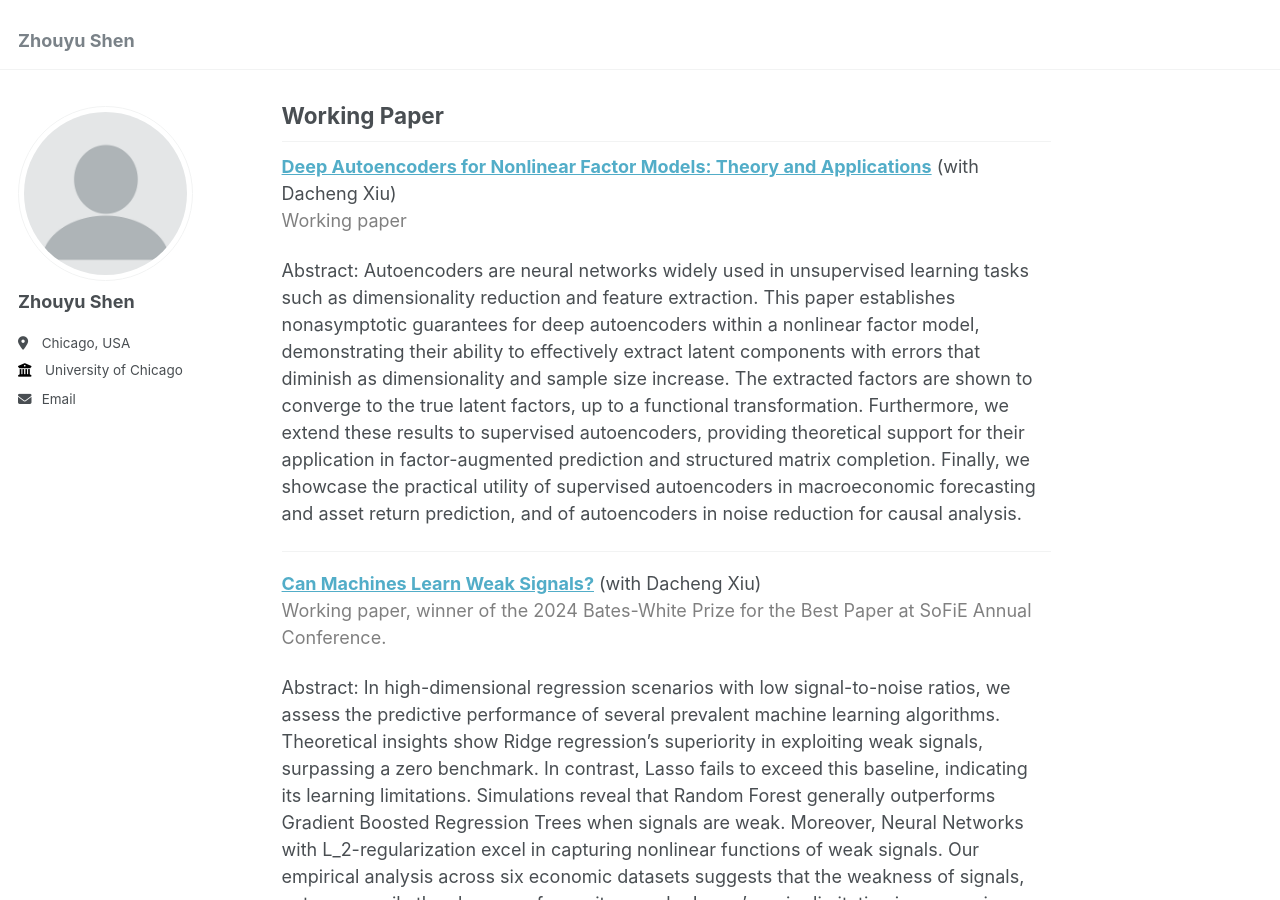
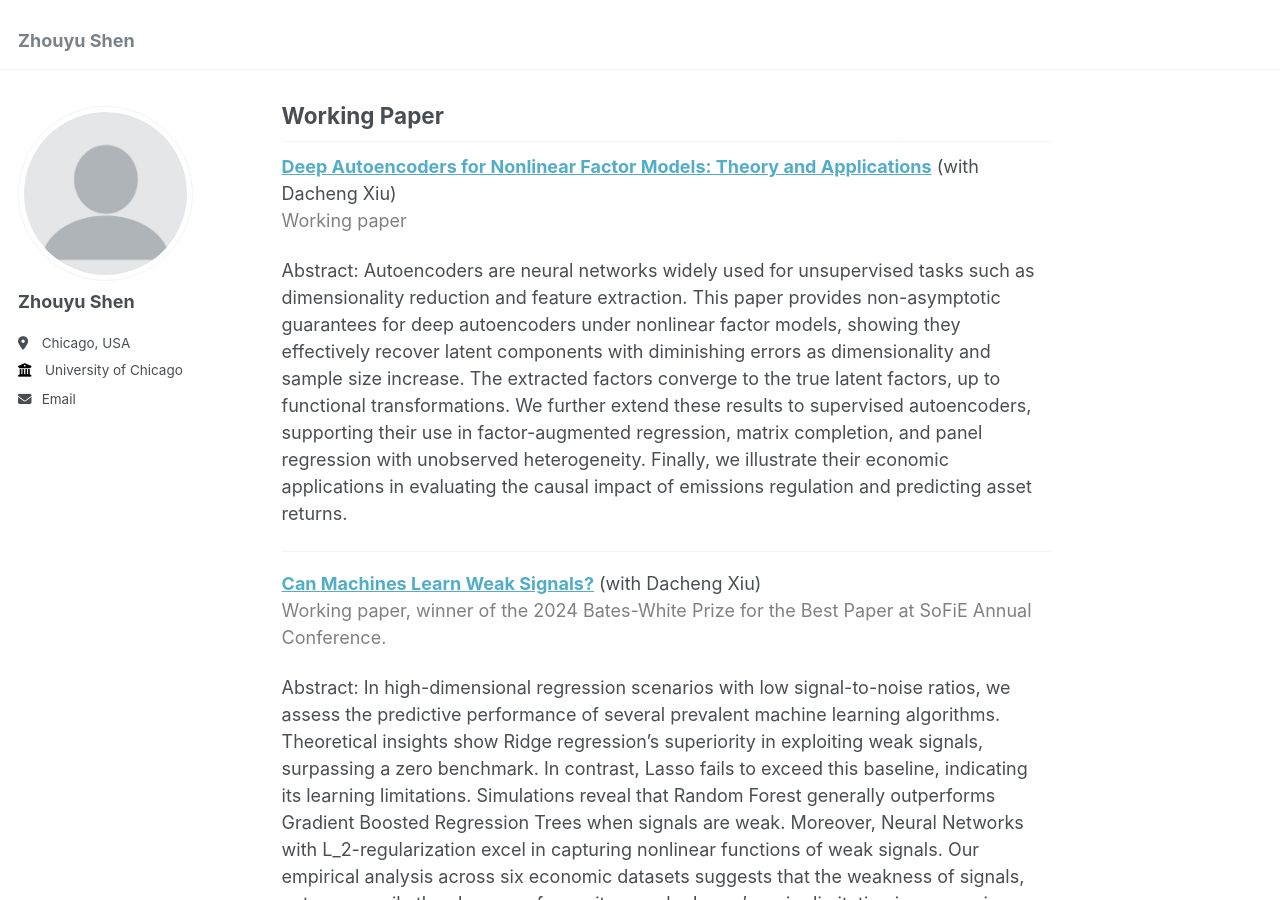
Before and after one commit to szyu123/zhouyushen, a Jekyll site: the page built from _pages/about.md, in a window 1280 px wide and 900 px high, scrolled down 530 px. Built offline with Jekyll 4.4.1, drawn with Linux system fonts in a browser that asks for light colours.

Commit message:
Update about.md

```diff
--- a/_pages/about.md
+++ b/_pages/about.md
@@ -21,7 +21,8 @@ Machine Learning, High Dimensional Statistics, Time-series Econometrics, Financi
 **[Deep Autoencoders for Nonlinear Factor Models: Theory and Applications](https://papers.ssrn.com/sol3/papers.cfm?abstract_id=5074409)** (with Dacheng Xiu)
 <span style="color:gray;">Working paper</span>
 
-Abstract: Autoencoders are neural networks widely used in unsupervised learning tasks such as dimensionality reduction and feature extraction. This paper establishes nonasymptotic guarantees for deep autoencoders within a nonlinear factor model, demonstrating their ability to effectively extract latent components with errors that diminish as dimensionality and sample size increase. The extracted factors are shown to converge to the true latent factors, up to a functional transformation. Furthermore, we extend these results to supervised autoencoders, providing theoretical support for their application in factor-augmented prediction and structured matrix completion. Finally, we showcase the practical utility of supervised autoencoders in macroeconomic forecasting and asset return prediction, and of autoencoders in noise reduction for causal analysis.
+Abstract: Autoencoders are neural networks widely used for unsupervised tasks such as dimensionality reduction and feature extraction. This paper provides non-asymptotic guarantees for deep autoencoders under nonlinear factor models, showing they effectively recover latent components with diminishing errors as dimensionality and sample size increase. The extracted factors converge to the true latent factors, up to functional transformations. We further extend these results to supervised autoencoders, supporting their use in factor-augmented regression, matrix completion,
+and panel regression with unobserved heterogeneity. Finally, we illustrate their economic applications in evaluating the causal impact of emissions regulation and predicting asset returns.
 
 
 
```
